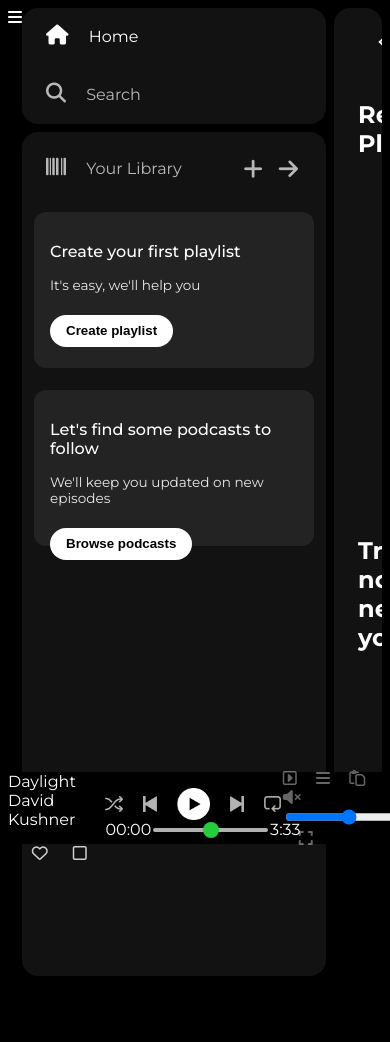
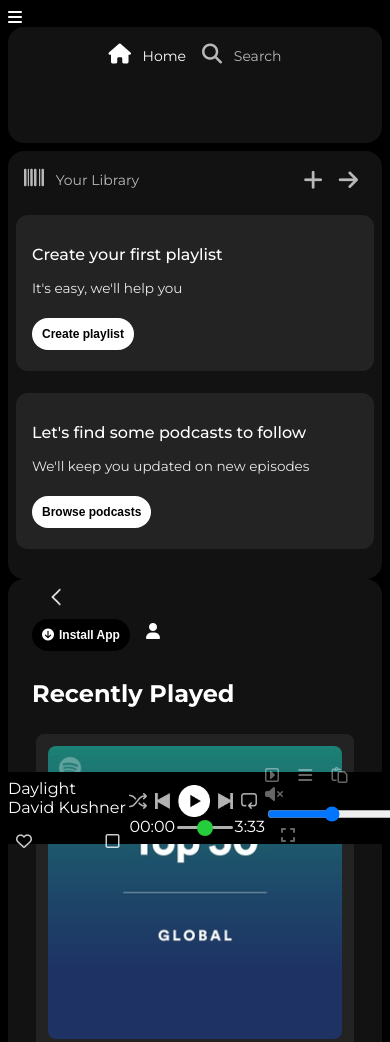
Before and after one commit to satyabhama-pawde/spotify-clone, a plain HTML site: page index.html in a window 390 px wide. Shown: the top 1042 px of the page. Before the commit the page ends 976 px from the top, so only its background shows below. Drawn offline with Linux system fonts and the light colour scheme.

Commit message:
style.css

```diff
--- a/style.css
+++ b/style.css
@@ -271,3 +271,112 @@ opacity: 0.7;
   margin-left: 15px;
   opacity: 0.8;
 }
+
+@media (max-width: 1000px) {
+  .hide {
+    display: none;
+  }
+
+  .sidebar {
+    width: 100%;
+    margin-right: 0;
+    border-radius: 0;
+    flex-direction: row;
+    overflow-x: auto;
+  }
+
+  .main {
+    flex-direction: column;
+    height: auto;
+    padding: 8px;
+  }
+
+  .nav, .library {
+    flex-direction: row;
+    padding: 8px;
+  }
+
+  .nav-option {
+    font-size: 14px;
+    line-height: 30px;
+    padding: 6px 8px;
+  }
+
+  .cards-container {
+    justify-content: center;
+  }
+
+  .card {
+    width: 45%;
+    margin: 8px;
+    padding: 12px;
+  }
+
+  .album {
+    width: 100%;
+    justify-content: space-between;
+    margin-bottom: 5px;
+  }
+
+  .player {
+    width: 100%;
+    margin-bottom: 5px;
+  }
+
+  .control {
+    width: 100%;
+    justify-content: space-between;
+    margin-bottom: 5px;
+  }
+
+  .player-control-icon {
+    height: 20px;
+    margin-right: 10px;
+  }
+
+  .progress-bar {
+    width: 80%;
+  }
+}
+
+@media (max-width: 480px) {
+  .card {
+    width: 90%;
+    margin: 6px auto;
+  }
+
+  .nav-option a {
+    font-size: 14px;
+    margin-left: 8px;
+  }
+
+  .budge {
+    padding: 4px 10px;
+    font-size: 12px;
+  }
+
+  .sticky-nav {
+    flex-direction: column;
+    align-items: flex-start;
+    padding: 8px 0;
+  }
+
+  .sticky-nav-icons img {
+    width: 20px;
+    height: 20px;
+    margin-right: 8px;
+  }
+
+  .player-control-icon {
+    height: 16px;
+    margin-right: 8px;
+  }
+
+  .album i {
+    margin-left: 8px;
+  }
+
+  .progress-bar {
+    width: 70%;
+  }
+}
```
